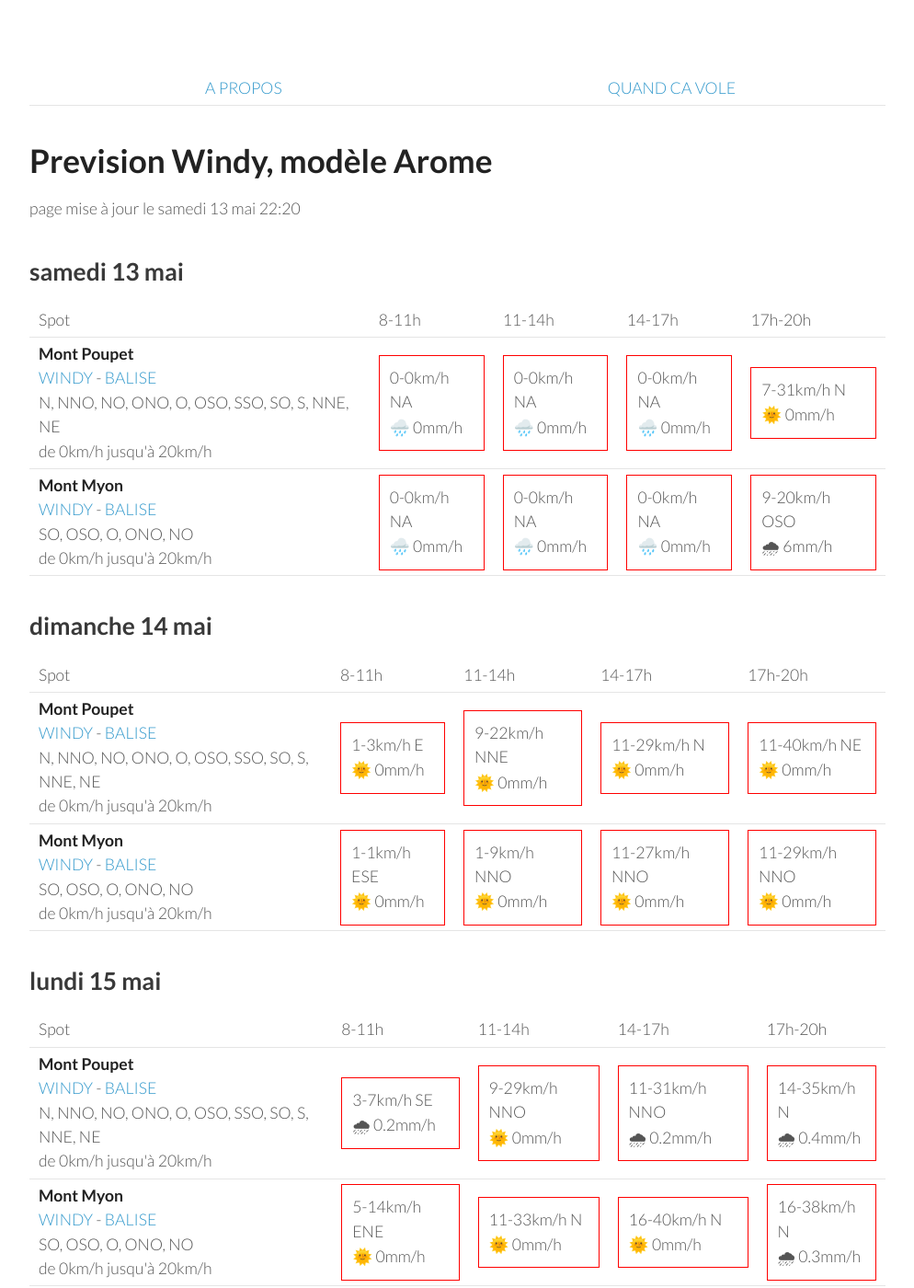
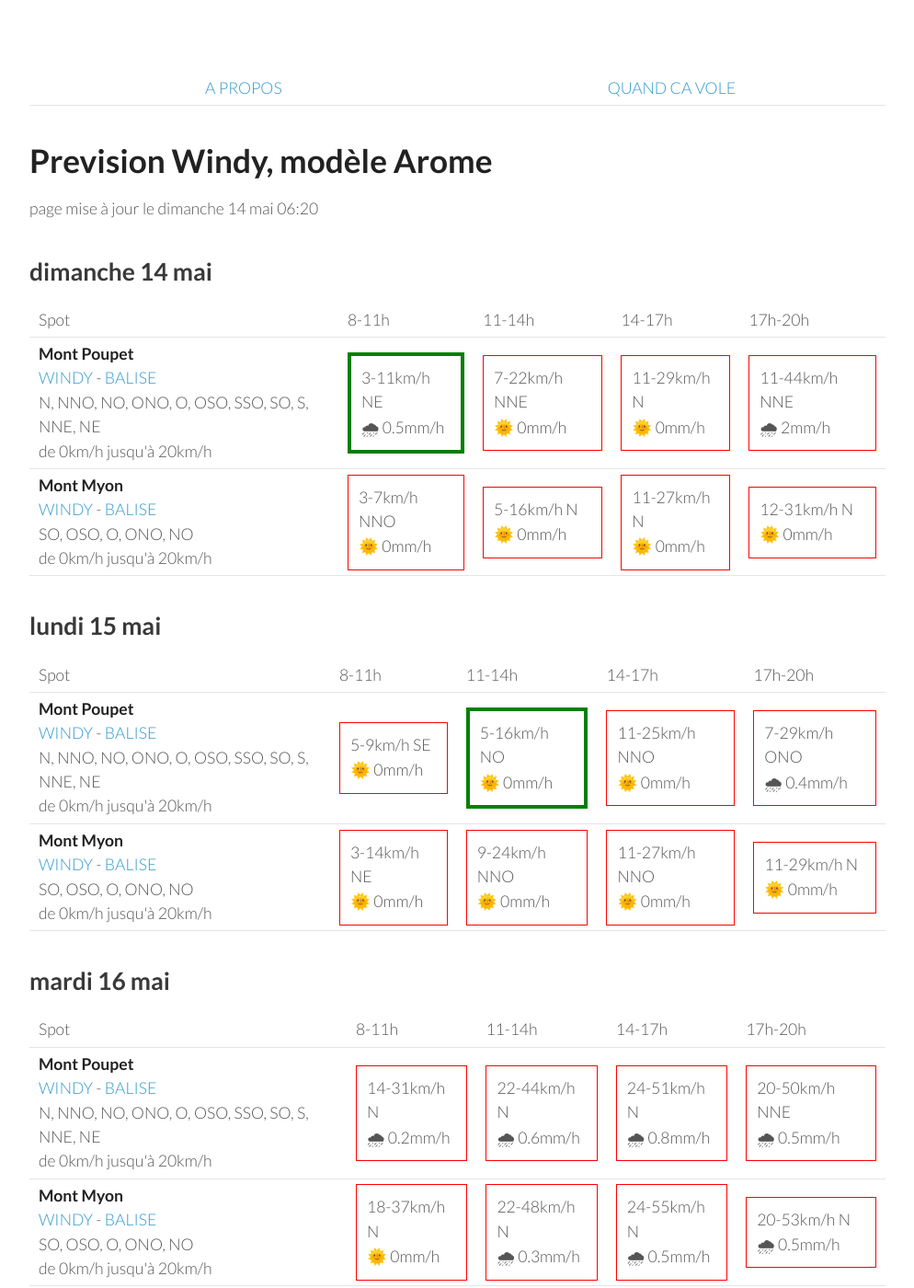
Before and after one commit to parapente-dans-le-nord/parapente-dans-le-nord.github.io, a Jekyll site: the page built from jura.markdown, in a window 1280 px wide and 1400 px high. Shown: the whole window at 92% size, without its empty margins (26-1020 px from the left). Built offline with Jekyll 4.4.1, drawn with Linux system fonts in a browser that asks for light colours; some of the changed text lies outside the part shown.

Commit message:
update index.markdown

```diff
--- a/jura.markdown
+++ b/jura.markdown
@@ -7,42 +7,8 @@ title:  "Tous les spots"
 {: .links}
 
 # Prevision Windy, modèle Arome
-page mise à jour le samedi 13 mai 22:20
+page mise à jour le dimanche 14 mai 06:20
 
-## samedi 13 mai
-
-{::nomarkdown}
-<table>
-  <tbody>
-    <tr>
-      <td>Spot</td>
-      <td>8-11h</td>
-      <td>11-14h</td>
-      <td>14-17h</td>
-      <td>17h-20h</td>
-    </tr>
-<tr>
-        <td><strong>Mont Poupet</strong><br><a href="https://windy.com/46.970/5.876?46.541,5.876,8">WINDY</a> - <span class=""><a href="http://www.balisemeteo.com/balise.php?idBalise=92">BALISE</a> </span><br> <span class="vent-favorable">N, NNO, NO, ONO, O, OSO, SSO, SO, S, NNE, NE</span><br><span class="force-vent">de 0km/h jusqu'à 20km/h</span> </td>
-
-            <td><div class="not-flyable"><p>0-0km/h NA</p><p>🌧️ 0mm/h</p></div></td>
-            <td><div class="not-flyable"><p>0-0km/h NA</p><p>🌧️ 0mm/h</p></div></td>
-            <td><div class="not-flyable"><p>0-0km/h NA</p><p>🌧️ 0mm/h</p></div></td>
-            <td><div class="not-flyable"><p>7-31km/h N</p><p>🌞 0mm/h</p></div></td>
-
-    </tr>
-<tr>
-        <td><strong>Mont Myon</strong><br><a href="https://windy.com/46.331/5.397?45.898,5.394,8,m:eWoagj8">WINDY</a> - <span class=""><a href="http://www.balisemeteo.com/balise.php?idBalise=70">BALISE</a> </span><br> <span class="vent-favorable">SO, OSO, O, ONO, NO</span><br><span class="force-vent">de 0km/h jusqu'à 20km/h</span> </td>
-
-            <td><div class="not-flyable"><p>0-0km/h NA</p><p>🌧️ 0mm/h</p></div></td>
-            <td><div class="not-flyable"><p>0-0km/h NA</p><p>🌧️ 0mm/h</p></div></td>
-            <td><div class="not-flyable"><p>0-0km/h NA</p><p>🌧️ 0mm/h</p></div></td>
-            <td><div class="not-flyable"><p>9-20km/h OSO</p><p>🌧 6mm/h</p></div></td>
-
-    </tr>
-
-</tbody>
-</table>
-{:/}
 ## dimanche 14 mai
 
 {::nomarkdown}
@@ -58,20 +24,20 @@ page mise à jour le samedi 13 mai 22:20
 <tr>
         <td><strong>Mont Poupet</strong><br><a href="https://windy.com/46.970/5.876?46.541,5.876,8">WINDY</a> - <span class=""><a href="http://www.balisemeteo.com/balise.php?idBalise=92">BALISE</a> </span><br> <span class="vent-favorable">N, NNO, NO, ONO, O, OSO, SSO, SO, S, NNE, NE</span><br><span class="force-vent">de 0km/h jusqu'à 20km/h</span> </td>
 
-            <td><div class="not-flyable"><p>1-3km/h E</p><p>🌞 0mm/h</p></div></td>
-            <td><div class="not-flyable"><p>9-22km/h NNE</p><p>🌞 0mm/h</p></div></td>
+            <td><div class="flyable"><p>3-11km/h NE</p><p>🌧 0.5mm/h</p></div></td>
+            <td><div class="not-flyable"><p>7-22km/h NNE</p><p>🌞 0mm/h</p></div></td>
             <td><div class="not-flyable"><p>11-29km/h N</p><p>🌞 0mm/h</p></div></td>
-            <td><div class="not-flyable"><p>11-40km/h NE</p><p>🌞 0mm/h</p></div></td>
+            <td><div class="not-flyable"><p>11-44km/h NNE</p><p>🌧 2mm/h</p></div></td>
 
 
     </tr>
 <tr>
         <td><strong>Mont Myon</strong><br><a href="https://windy.com/46.331/5.397?45.898,5.394,8,m:eWoagj8">WINDY</a> - <span class=""><a href="http://www.balisemeteo.com/balise.php?idBalise=70">BALISE</a> </span><br> <span class="vent-favorable">SO, OSO, O, ONO, NO</span><br><span class="force-vent">de 0km/h jusqu'à 20km/h</span> </td>
 
-            <td><div class="not-flyable"><p>1-1km/h ESE</p><p>🌞 0mm/h</p></div></td>
-            <td><div class="not-flyable"><p>1-9km/h NNO</p><p>🌞 0mm/h</p></div></td>
-            <td><div class="not-flyable"><p>11-27km/h NNO</p><p>🌞 0mm/h</p></div></td>
-            <td><div class="not-flyable"><p>11-29km/h NNO</p><p>🌞 0mm/h</p></div></td>
+            <td><div class="not-flyable"><p>3-7km/h NNO</p><p>🌞 0mm/h</p></div></td>
+            <td><div class="not-flyable"><p>5-16km/h N</p><p>🌞 0mm/h</p></div></td>
+            <td><div class="not-flyable"><p>11-27km/h N</p><p>🌞 0mm/h</p></div></td>
+            <td><div class="not-flyable"><p>12-31km/h N</p><p>🌞 0mm/h</p></div></td>
 
 
     </tr>
@@ -94,20 +60,20 @@ page mise à jour le samedi 13 mai 22:20
 <tr>
         <td><strong>Mont Poupet</strong><br><a href="https://windy.com/46.970/5.876?46.541,5.876,8">WINDY</a> - <span class=""><a href="http://www.balisemeteo.com/balise.php?idBalise=92">BALISE</a> </span><br> <span class="vent-favorable">N, NNO, NO, ONO, O, OSO, SSO, SO, S, NNE, NE</span><br><span class="force-vent">de 0km/h jusqu'à 20km/h</span> </td>
 
-            <td><div class="not-flyable"><p>3-7km/h SE</p><p>🌧 0.2mm/h</p></div></td>
-            <td><div class="not-flyable"><p>9-29km/h NNO</p><p>🌞 0mm/h</p></div></td>
-            <td><div class="not-flyable"><p>11-31km/h NNO</p><p>🌧 0.2mm/h</p></div></td>
-            <td><div class="not-flyable"><p>14-35km/h N</p><p>🌧 0.4mm/h</p></div></td>
+            <td><div class="not-flyable"><p>5-9km/h SE</p><p>🌞 0mm/h</p></div></td>
+            <td><div class="flyable"><p>5-16km/h NO</p><p>🌞 0mm/h</p></div></td>
+            <td><div class="not-flyable"><p>11-25km/h NNO</p><p>🌞 0mm/h</p></div></td>
+            <td><div class="not-flyable"><p>7-29km/h ONO</p><p>🌧 0.4mm/h</p></div></td>
 
 
     </tr>
 <tr>
         <td><strong>Mont Myon</strong><br><a href="https://windy.com/46.331/5.397?45.898,5.394,8,m:eWoagj8">WINDY</a> - <span class=""><a href="http://www.balisemeteo.com/balise.php?idBalise=70">BALISE</a> </span><br> <span class="vent-favorable">SO, OSO, O, ONO, NO</span><br><span class="force-vent">de 0km/h jusqu'à 20km/h</span> </td>
 
-            <td><div class="not-flyable"><p>5-14km/h ENE</p><p>🌞 0mm/h</p></div></td>
-            <td><div class="not-flyable"><p>11-33km/h N</p><p>🌞 0mm/h</p></div></td>
-            <td><div class="not-flyable"><p>16-40km/h N</p><p>🌞 0mm/h</p></div></td>
-            <td><div class="not-flyable"><p>16-38km/h N</p><p>🌧 0.3mm/h</p></div></td>
+            <td><div class="not-flyable"><p>3-14km/h NE</p><p>🌞 0mm/h</p></div></td>
+            <td><div class="not-flyable"><p>9-24km/h NNO</p><p>🌞 0mm/h</p></div></td>
+            <td><div class="not-flyable"><p>11-27km/h NNO</p><p>🌞 0mm/h</p></div></td>
+            <td><div class="not-flyable"><p>11-29km/h N</p><p>🌞 0mm/h</p></div></td>
 
 
     </tr>
@@ -130,20 +96,20 @@ page mise à jour le samedi 13 mai 22:20
 <tr>
         <td><strong>Mont Poupet</strong><br><a href="https://windy.com/46.970/5.876?46.541,5.876,8">WINDY</a> - <span class=""><a href="http://www.balisemeteo.com/balise.php?idBalise=92">BALISE</a> </span><br> <span class="vent-favorable">N, NNO, NO, ONO, O, OSO, SSO, SO, S, NNE, NE</span><br><span class="force-vent">de 0km/h jusqu'à 20km/h</span> </td>
 
-            <td><div class="not-flyable"><p>16-37km/h NNO</p><p>🌧 2mm/h</p></div></td>
-            <td><div class="not-flyable"><p>18-40km/h N</p><p>🌧 2.1mm/h</p></div></td>
-            <td><div class="not-flyable"><p>18-46km/h N</p><p>🌧 1.2mm/h</p></div></td>
-            <td><div class="not-flyable"><p>18-44km/h N</p><p>🌧 0.5mm/h</p></div></td>
+            <td><div class="not-flyable"><p>14-31km/h N</p><p>🌧 0.2mm/h</p></div></td>
+            <td><div class="not-flyable"><p>22-44km/h N</p><p>🌧 0.6mm/h</p></div></td>
+            <td><div class="not-flyable"><p>24-51km/h N</p><p>🌧 0.8mm/h</p></div></td>
+            <td><div class="not-flyable"><p>20-50km/h NNE</p><p>🌧 0.5mm/h</p></div></td>
 
 
     </tr>
 <tr>
         <td><strong>Mont Myon</strong><br><a href="https://windy.com/46.331/5.397?45.898,5.394,8,m:eWoagj8">WINDY</a> - <span class=""><a href="http://www.balisemeteo.com/balise.php?idBalise=70">BALISE</a> </span><br> <span class="vent-favorable">SO, OSO, O, ONO, NO</span><br><span class="force-vent">de 0km/h jusqu'à 20km/h</span> </td>
 
-            <td><div class="not-flyable"><p>18-38km/h N</p><p>🌧 0.3mm/h</p></div></td>
-            <td><div class="not-flyable"><p>25-53km/h N</p><p>🌧 0.4mm/h</p></div></td>
-            <td><div class="not-flyable"><p>25-57km/h N</p><p>🌧 0.7mm/h</p></div></td>
-            <td><div class="not-flyable"><p>25-61km/h N</p><p>🌧 0.3mm/h</p></div></td>
+            <td><div class="not-flyable"><p>18-37km/h N</p><p>🌞 0mm/h</p></div></td>
+            <td><div class="not-flyable"><p>22-48km/h N</p><p>🌧 0.3mm/h</p></div></td>
+            <td><div class="not-flyable"><p>24-55km/h N</p><p>🌧 0.5mm/h</p></div></td>
+            <td><div class="not-flyable"><p>20-53km/h N</p><p>🌧 0.5mm/h</p></div></td>
 
 
     </tr>
@@ -166,10 +132,10 @@ page mise à jour le samedi 13 mai 22:20
 <tr>
         <td><strong>Mont Poupet</strong><br><a href="https://windy.com/46.970/5.876?46.541,5.876,8">WINDY</a> - <span class=""><a href="http://www.balisemeteo.com/balise.php?idBalise=92">BALISE</a> </span><br> <span class="vent-favorable">N, NNO, NO, ONO, O, OSO, SSO, SO, S, NNE, NE</span><br><span class="force-vent">de 0km/h jusqu'à 20km/h</span> </td>
 
-            <td><div class="not-flyable"><p>9-24km/h N</p><p>🌧 1.7mm/h</p></div></td>
-            <td><div class="not-flyable"><p>12-27km/h NNE</p><p>🌧 0.7mm/h</p></div></td>
-            <td><div class="not-flyable"><p>16-40km/h NNE</p><p>🌧 0.5mm/h</p></div></td>
-            <td><div class="not-flyable"><p>20-42km/h NNE</p><p>🌧 0.7mm/h</p></div></td>
+            <td><div class="not-flyable"><p>20-44km/h NE</p><p>🌞 0mm/h</p></div></td>
+            <td><div class="not-flyable"><p>27-59km/h NE</p><p>🌞 0mm/h</p></div></td>
+            <td><div class="not-flyable"><p>31-66km/h NE</p><p>🌞 0mm/h</p></div></td>
+            <td><div class="not-flyable"><p>25-64km/h NE</p><p>🌞 0mm/h</p></div></td>
 
 
     </tr>
@@ -177,7 +143,7 @@ page mise à jour le samedi 13 mai 22:20
         <td><strong>Mont Myon</strong><br><a href="https://windy.com/46.331/5.397?45.898,5.394,8,m:eWoagj8">WINDY</a> - <span class=""><a href="http://www.balisemeteo.com/balise.php?idBalise=70">BALISE</a> </span><br> <span class="vent-favorable">SO, OSO, O, ONO, NO</span><br><span class="force-vent">de 0km/h jusqu'à 20km/h</span> </td>
 
             <td><div class="not-flyable"><p>20-48km/h N</p><p>🌞 0mm/h</p></div></td>
-            <td><div class="not-flyable"><p>27-59km/h NNE</p><p>🌞 0mm/h</p></div></td>
+            <td><div class="not-flyable"><p>25-61km/h NNE</p><p>🌞 0mm/h</p></div></td>
             <td><div class="not-flyable"><p>29-62km/h NNE</p><p>🌞 0mm/h</p></div></td>
             <td><div class="not-flyable"><p>27-64km/h NNE</p><p>🌞 0mm/h</p></div></td>
 
@@ -202,10 +168,10 @@ page mise à jour le samedi 13 mai 22:20
 <tr>
         <td><strong>Mont Poupet</strong><br><a href="https://windy.com/46.970/5.876?46.541,5.876,8">WINDY</a> - <span class=""><a href="http://www.balisemeteo.com/balise.php?idBalise=92">BALISE</a> </span><br> <span class="vent-favorable">N, NNO, NO, ONO, O, OSO, SSO, SO, S, NNE, NE</span><br><span class="force-vent">de 0km/h jusqu'à 20km/h</span> </td>
 
-            <td><div class="not-flyable"><p>11-27km/h NE</p><p>🌞 0mm/h</p></div></td>
-            <td><div class="not-flyable"><p>12-29km/h NE</p><p>🌞 0mm/h</p></div></td>
-            <td><div class="not-flyable"><p>14-33km/h NNE</p><p>🌞 0mm/h</p></div></td>
-            <td><div class="not-flyable"><p>16-37km/h NNE</p><p>🌞 0mm/h</p></div></td>
+            <td><div class="not-flyable"><p>12-35km/h NE</p><p>🌞 0mm/h</p></div></td>
+            <td><div class="not-flyable"><p>16-38km/h NNE</p><p>🌞 0mm/h</p></div></td>
+            <td><div class="not-flyable"><p>18-44km/h NE</p><p>🌞 0mm/h</p></div></td>
+            <td><div class="not-flyable"><p>20-44km/h NNE</p><p>🌞 0mm/h</p></div></td>
 
 
     </tr>
```
